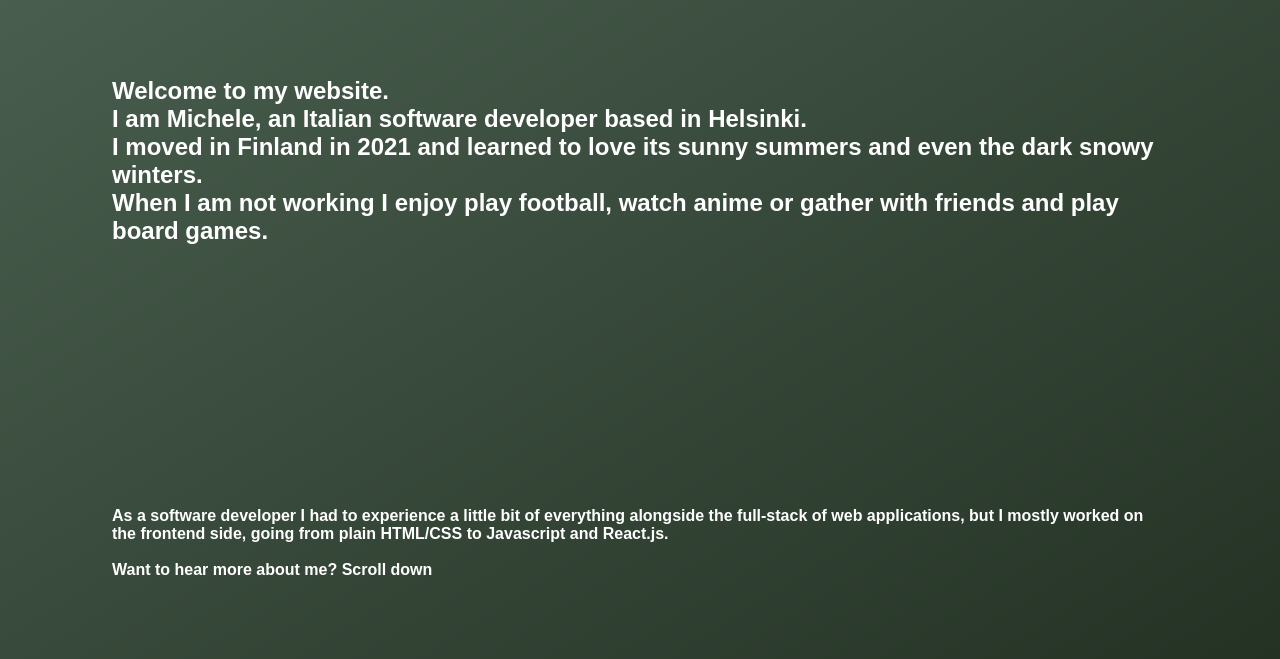
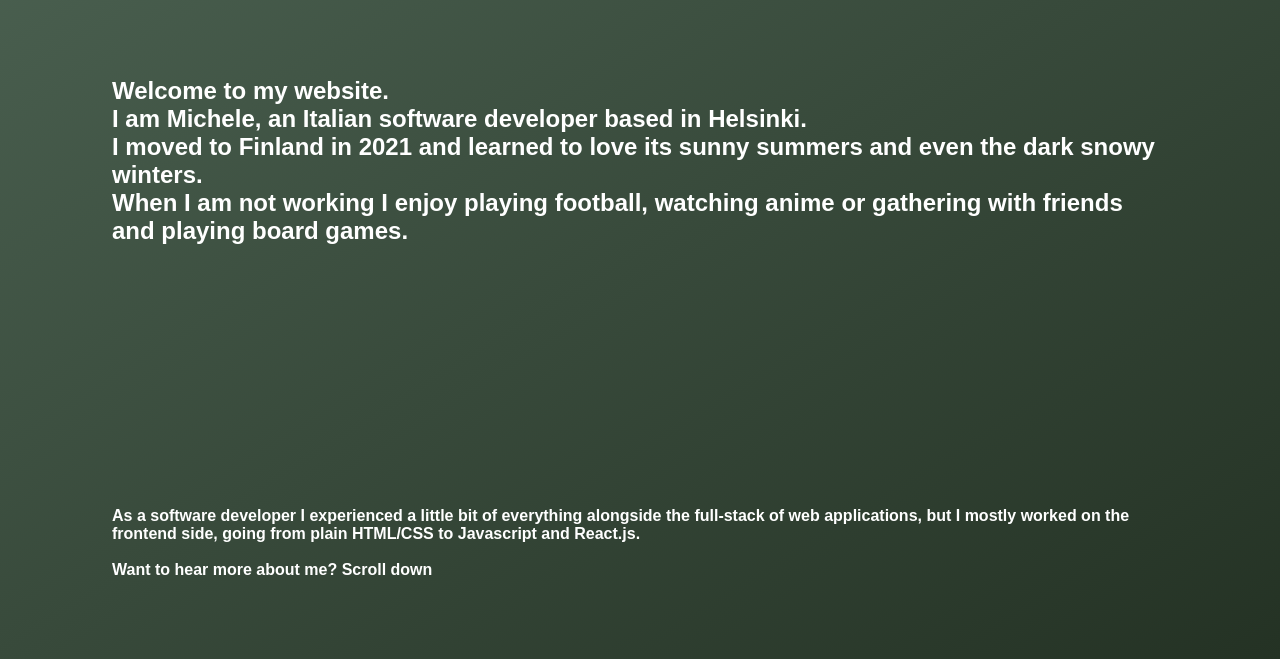
Before and after one commit to mmozzo96/mmozzo96.github.io, a plain HTML site: page index.html in a window 1280 px wide. Shown: the part 141-800 px from the top of the page. Drawn offline with Linux system fonts and the light colour scheme.

Commit message:
Add files via upload

```diff
--- a/index.html
+++ b/index.html
@@ -14,13 +14,13 @@
       <h2 class="header-main">
         Welcome to my website.<br />
         I am Michele, an Italian software developer based in Helsinki.<br />
-        I moved in Finland in 2021 and learned to love its sunny summers and
+        I moved to Finland in 2021 and learned to love its sunny summers and
         even the dark snowy winters.<br />
-        When I am not working I enjoy play football, watch anime or gather with
-        friends and play board games.
+        When I am not working I enjoy playing football, watching anime or gathering with
+        friends and playing board games.
       </h2>
       <h4 class="header-footer">
-        As a software developer I had to experience a little bit of everything
+        As a software developer I experienced a little bit of everything
         alongside the full-stack of web applications, but I mostly worked on the
         frontend side, going from plain HTML/CSS to Javascript and React.js.<br />
         <br />
```
